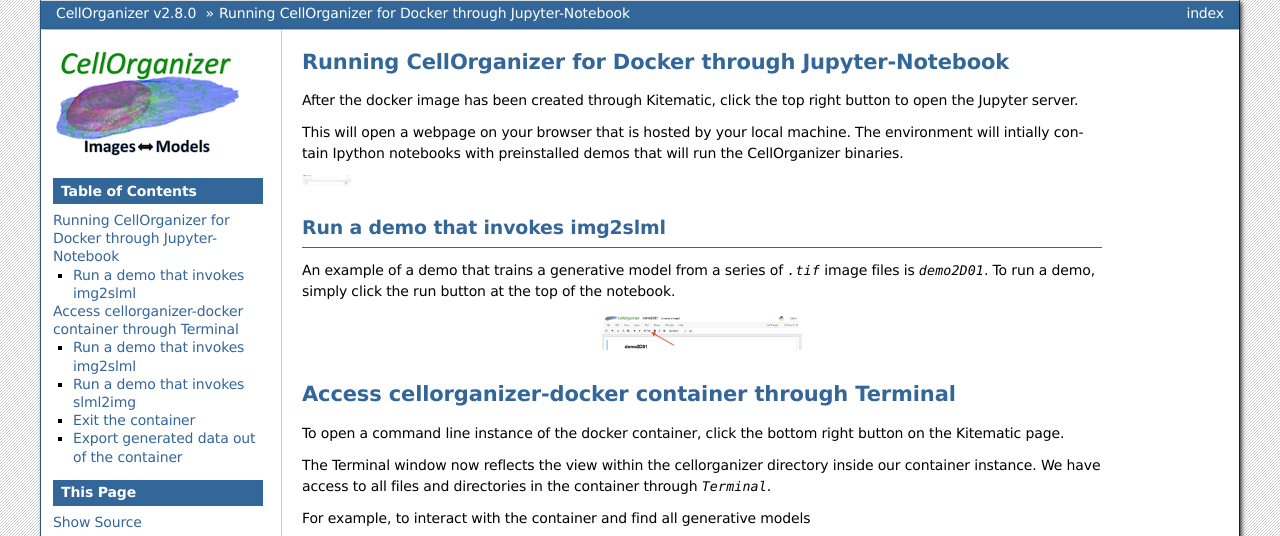
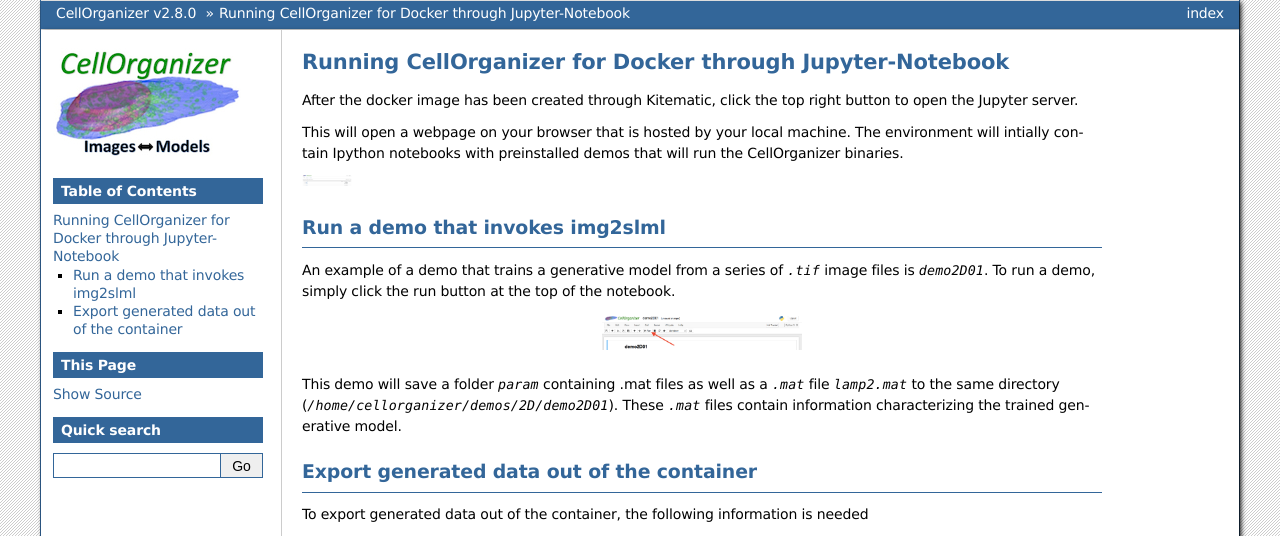
Before and after one commit to murphygroup/cellorganizer-documentation_old, a Sphinx documentation site: the page built from source/chapters/docker/running.rst, in a window 1280 px wide and 1400 px high. Shown: the top 536 px of the window. Built offline with Sphinx 7.4.7, drawn with Linux system fonts in a browser that asks for light colours; some of the changed text lies outside the part shown; grey boxes are pictures that could not be loaded.

Commit message:
Update running.rst

```diff
--- a/source/chapters/docker/running.rst
+++ b/source/chapters/docker/running.rst
@@ -14,55 +14,7 @@
 .. figure:: Run_Button.png
     :width: 200px
 
-Access cellorganizer-docker container through Terminal
-********************************
-To open a command line instance of the docker container, click the bottom right button on the Kitematic page.
-
-The Terminal window now reflects the view within the cellorganizer directory inside our container instance. We have access to all files and directories in the container through `Terminal`.
-
-For example, to interact with the container and find all generative models
-
-.. raw:: html
-
-	<script src="https://asciinema.org/a/ZhXIw9a4aI3Mzw3hH7Qpguzrp.js" id="asciicast-ZhXIw9a4aI3Mzw3hH7Qpguzrp" async></script>
-
-Run a demo that invokes img2slml
---------------------------------
-An example of a demo that trains a generative model from a series of `.tif` image files is `demo2D01`. To run this demo, change your current directory to `cellorganizer/demos/2D/demo2D01` by entering::
-
-	cd cellorganizer/demos/2D/demo2D01
-
-You should find the shell script **demo2D01.sh**. To run the demo, enter the command::
-
-	./demo2D01.sh
-
 This demo will save a folder `param` containing .mat files as well as a `.mat` file `lamp2.mat` to the same directory (`/home/cellorganizer/demos/2D/demo2D01`). These `.mat` files contain information characterizing the trained generative model.
-
-Running the demo in the container should produce results similar to
-
-.. raw:: html
-
-	<script src="https://asciinema.org/a/194145.js" id="asciicast-194145" async></script>
-
-Run a demo that invokes slml2img
---------------------------------
-An example of a demo that produces simulated images from a trained generative model is `demo2D02`. To run this demo, change your current directory to `/home/cellorganizer/demos/2D/demo2D02` by entering::
-
-	cd cellorganizer/demos/2D/demo2D02
-
-You should find the shell script `demo2D02.sh`. To run the demo, Enter the command::
-
-	./demo2D02.sh
-
-This demo will save a folder `img` containing these simulated images to the same directory.
-
-Exit the container
-------------------
-To leave the container, enter::
-
-	 exit
-
-You will return to the local directory you were in before you ran Docker.
 
 Export generated data out of the container
 ------------------------------------------
```
